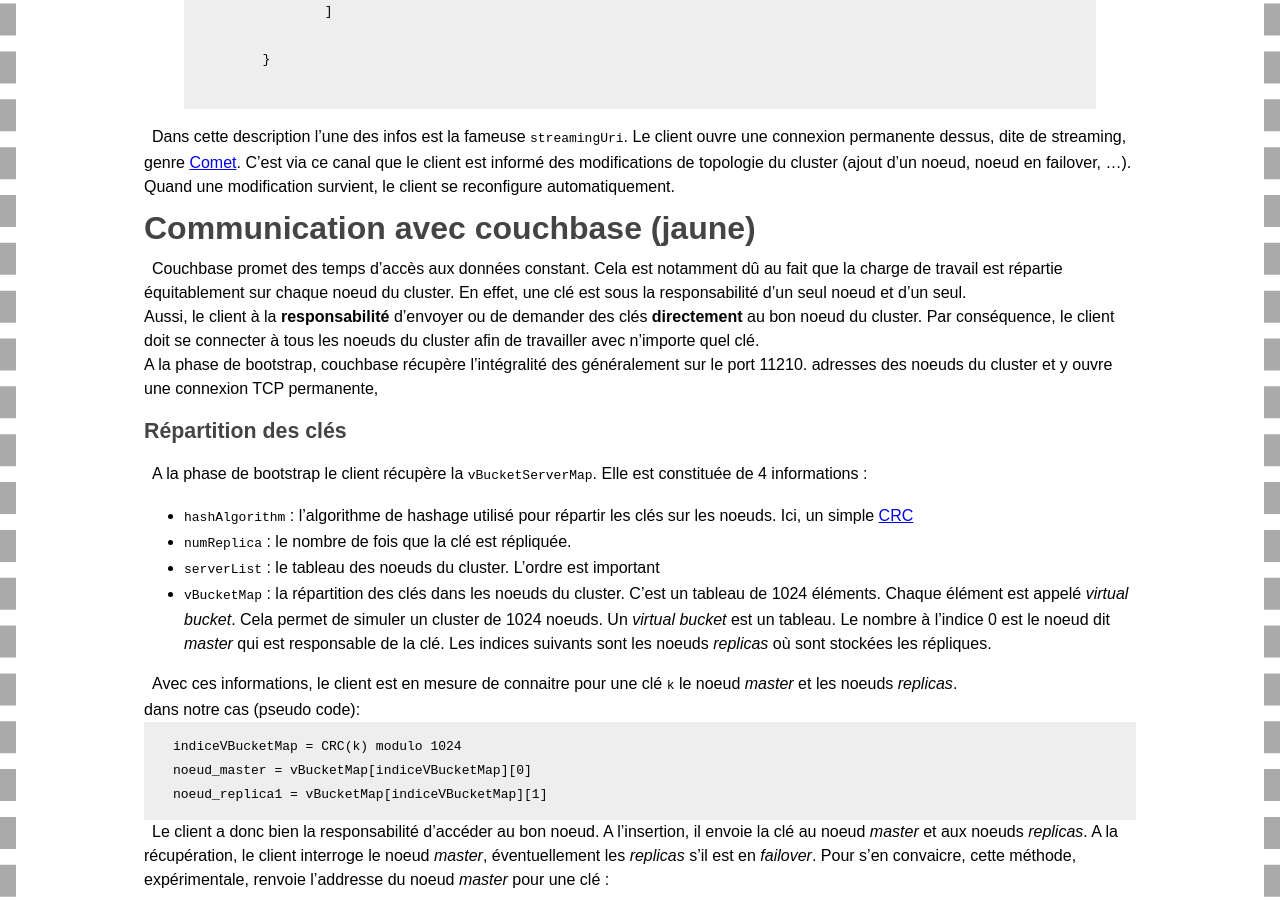
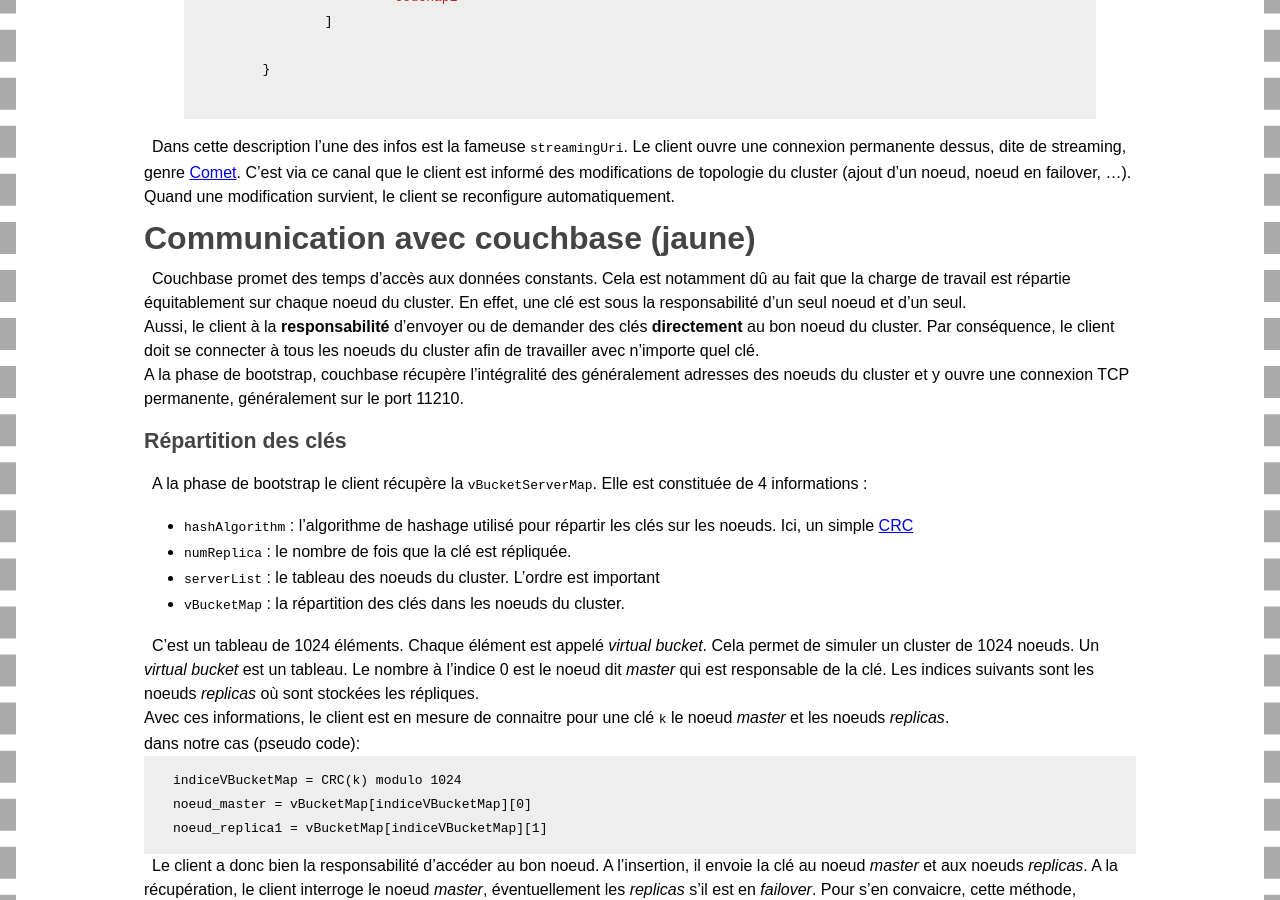
Before and after one commit to jprudent/jprudent.github.com, a Jekyll site: the page built from _posts/2013-07-02-Connexions-du-client-Couchbase-java.markdown, in a window 1280 px wide and 900 px high, scrolled down 5690 px. Built offline with Jekyll 4.4.1, drawn with Linux system fonts in a browser that asks for light colours; Markdown is read by kramdown in place of the engine named in the settings; some of the changed text lies outside the part shown.

Commit message:
article couchbase

```diff
--- a/_posts/2013-07-02-Connexions-du-client-Couchbase-java.markdown
+++ b/_posts/2013-07-02-Connexions-du-client-Couchbase-java.markdown
@@ -27,6 +27,7 @@
 
 Modèle flexible
 : pas de shéma, on stocke ce que l'on veut.
+
 
 Nous allons voir comment ces avantages sont mis en oeuvre côté client.
 
@@ -60,6 +61,7 @@
 
 La `baseList` doit contenir l'URL d'au moins un des noeuds du cluster.
 
+
 Côté serveur,
 
 chaque _bucket_ est dans une liste de buckets,
@@ -68,11 +70,12 @@
 
 et il existe plusieurs _pools_.
 
+
 Le client va récupérer successivement ces informations du plus
 gros grain, la liste de pools, jusqu'au bucket qu'on lui a
 spécifié.
 
-La récupération de la liste des pools se fait sur http://node1:8091/pools
+La récupération de la liste des pools se fait sur `http://node1:8091/pools`
 
 {% highlight json %}
 
@@ -89,7 +92,7 @@
 {% endhighlight %}
 
 On voit qu'il existe une seule pool, appelée _default_. On récupère
-ses informations sur http://node1:8091/pools/default?uuid=b7e59676b22aecc10425b23507368662
+ses informations sur `http://node1:8091/pools/default?uuid=b7e59676b22aecc10425b23507368662`
 
 {% highlight json %}
 
@@ -127,13 +130,13 @@
 {% endhighlight %}
 
 Ensuite le client récupère la liste des buckets sur
-http://node1:8091/pools/default/buckets?v=125187379&uuid=e9909bc948c7ad5a9358db43e0f1d32f
+`http://node1:8091/pools/default/buckets?v=125187379&uuid=e9909bc948c7ad5a9358db43e0f1d32f`
 
 {% highlight json %}
 
 	[
 		{ ... }, // infos bucket sso
-		{ ....}  // infos bucket cache
+		{ ... }  // infos bucket cache
 	]
 
 {% endhighlight %}
@@ -147,9 +150,12 @@
 ![Les 3 types de connexion du client](/images/articles/couchbase/connexions.svg)
 
 Le client a 3 types de connexion :
+
+
 - En vert, le _bucket monitor_, un canal par lequel le cluster informe le client de sa topologie.
 - En jaune, le canal par lequel transite le protocol couchbase (set, get, delete, ...)
 - En rouge, le canal par lequel le client peut interroger les vues
+
 
 Le client __doit__ ouvrir un canal jaune et rouge sur __chacun__ des noeuds.
 Le canal vert est ouvert sur l'un des noeuds seulement.
@@ -273,7 +279,7 @@
 
 ### Communication avec couchbase (jaune) ###
 
-Couchbase promet des temps d'accès aux données constant. Cela est
+Couchbase promet des temps d'accès aux données constants. Cela est
 notamment dû au fait que la charge de travail est répartie équitablement
 sur chaque noeud du cluster. En effet, une clé est sous la responsabilité
 d'un seul noeud et d'un seul.
@@ -284,18 +290,22 @@
 afin de travailler avec n'importe quel clé.
 
 A la phase de bootstrap, couchbase récupère l'intégralité des
-généralement sur le port 11210.
-adresses des noeuds du cluster et y ouvre une connexion TCP permanente,
+généralement adresses des noeuds du cluster et y ouvre une connexion
+TCP permanente, généralement sur le port 11210.
 
 #### Répartition des clés ####
 
 A la phase de bootstrap le client récupère la `vBucketServerMap`.
 Elle est constituée de 4 informations :
+
+
 * `hashAlgorithm` : l'algorithme de hashage utilisé pour répartir
 les clés sur les noeuds. Ici, un simple [CRC](http://fr.wikipedia.org/wiki/Contr%C3%B4le_de_redondance_cyclique)
 * `numReplica` : le nombre de fois que la clé est répliquée.
 * `serverList` : le tableau des noeuds du cluster. L'ordre est important
 * `vBucketMap` : la répartition des clés dans les noeuds du cluster.
+
+
 C'est un tableau de 1024 éléments. Chaque élément est appelé _virtual
 bucket_. Cela permet de simuler un cluster de 1024 noeuds.
 Un _virtual bucket_ est un tableau. Le nombre à l'indice 0 est le noeud
@@ -362,6 +372,7 @@
 Couchbase réussit à tenir ses promesses en délégant pas mal
 d'intelligence au client: localisation des noeuds, réplication, ...
 
+
 Ce qu'on retient aussi c'est la lourdeur d'initialisation du client.
 Plus les noeuds du cluster sont nombreux, plus la phase d'initialisation
 prend du temps car le nombre de connexions TCP à ouvrir est assez
```
Also changed, not shown: other parts of _posts/2013-07-02-Connexions-du-client-Couchbase-java.markdown (+2 -2 lines).
